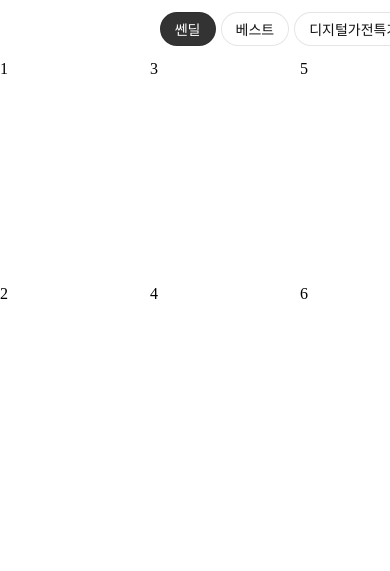
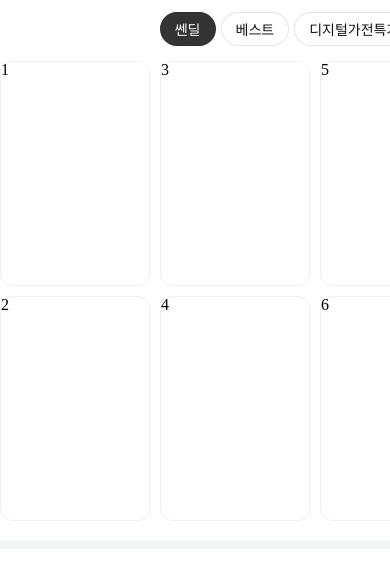
Before and after one commit to Joonhyung-Choi/interpark-clone-web, a Next.js app: page / in a window 390 px wide. Shown: the part 638-1209 px from the top of the page. After the commit the page ends 1187 px from the top, so only its background shows below. Built offline with nearby package versions, Linux system fonts and the light colour scheme; a web font is replaced by a local one.

Commit message:
ShoppingSwiper 반응형 레이아웃 구현
ShoppingSwiper 반응형 레이아웃 구현

```diff
--- a/components/mainPage/components/Contents/components/MainContents/MainSwiper.tsx
+++ b/components/mainPage/components/Contents/components/MainContents/MainSwiper.tsx
@@ -111,6 +111,7 @@ const StyledSwiper = styled(Swiper)`
 `;
 
 const StyledSwiperSlide = styled(SwiperSlide)`
+  position: relative;
   @media screen and (min-width: 1280px) {
     width: 628px;
     height: 345.31px;
--- a/components/mainPage/components/Contents/components/ShoppingContents/ShoppingSwiper.tsx
+++ b/components/mainPage/components/Contents/components/ShoppingContents/ShoppingSwiper.tsx
@@ -18,9 +18,9 @@ export default function ShoppingSwiper() {
       <NavigationButton className="shopping-swiper-button-prev" />
       <NavigationButton className="shopping-swiper-button-next" />
       <SwiperWrapper>
-        {/* <StyledSwiper
+        <StyledSwiperPc
           modules={[Navigation, Pagination]}
-          slidesPerView={3}
+          slidesPerView={"auto"}
           slidesPerGroup={3}
           navigation={{
             prevEl: ".shopping-swiper-button-prev",
@@ -34,16 +34,17 @@ export default function ShoppingSwiper() {
               return `<span class="${className}"></span>`;
             },
           }}
-          spaceBetween={24}
+          spaceBetween={32}
         >
           {swiperImg.map((item, index) => (
             <StyledSwiperSlide key={index}>{item}</StyledSwiperSlide>
           ))}
-        </StyledSwiper> */}
-        <StyledSwiper
+        </StyledSwiperPc>
+        <StyledSwiperMobile
           modules={[Navigation, Pagination, Grid]}
           slidesPerView={"auto"}
           slidesPerGroup={3}
+          spaceBetween={10}
           grid={{
             rows: 2,
           }}
@@ -63,7 +64,7 @@ export default function ShoppingSwiper() {
           {swiperImg.map((item, index) => (
             <StyledSwiperSlide key={index}>{item}</StyledSwiperSlide>
           ))}
-        </StyledSwiper>
+        </StyledSwiperMobile>
         <PaginationDiv className="custom-pagination"></PaginationDiv>
       </SwiperWrapper>
     </Wrapper>
@@ -82,8 +83,7 @@ const Wrapper = styled.div`
   }
   @media screen and (max-width: 1023px) {
     width: 760px;
-    /* height: 460px; */
-    height: 500px;
+    height: 460px;
   }
   overflow: visible;
 
@@ -96,24 +96,37 @@ const SwiperWrapper = styled.div`
   position: relative;
   width: 100%;
   height: 100%;
+
   @media screen and (max-width: 1023px) {
     height: 202.34;
   }
 `;
 
-const StyledSwiper = styled(Swiper)`
+const StyledSwiperPc = styled(Swiper)`
   position: relative;
   width: 100%;
   height: 100%;
+  @media screen and (max-width: 1023px) {
+    display: none;
+  }
+`;
 
-  /* display: flex;
-  flex-direction: column; */
+const StyledSwiperMobile = styled(Swiper)`
+  position: relative;
+  width: 100%;
+  height: 100%;
+  @media screen and (min-width: 1024px) {
+    display: none;
+  }
 `;
 
 const StyledSwiperSlide = styled(SwiperSlide)`
+  border: 1px solid rgba(0, 0, 0, 0.06);
+  border-radius: 12px;
+
   @media screen and (min-width: 1280px) {
-    width: 320px;
-    height: 426px;
+    width: 300.5px;
+    height: 406.5px;
   }
   @media screen and (max-width: 1279px) and (min-width: 1024px) {
     width: 320px;
```
